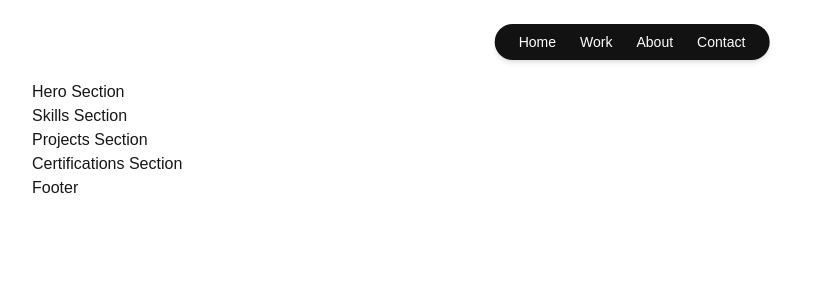
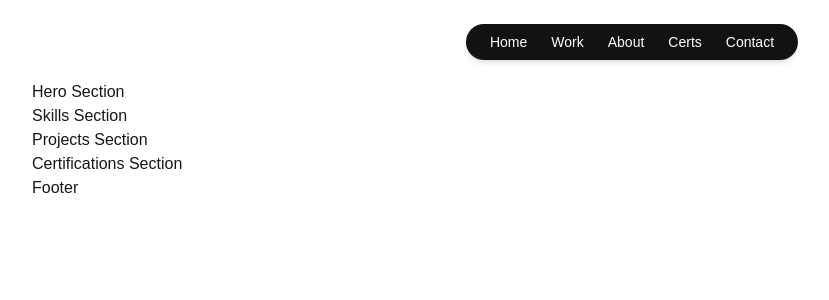
Before and after one commit to Jugernaut73/Portfolio-Website, a Next.js app: page / in a window 1280 px wide. Shown: the top 300 px of the page, without its empty margins (8-837 px from the left). Built offline with nearby package versions, Linux system fonts and the light colour scheme.

Commit message:
Updated navbar to include certs

```diff
--- a/src/components/Navbar.tsx
+++ b/src/components/Navbar.tsx
@@ -14,6 +14,9 @@ const Navbar = () => {
           <a href="#about" className="hover:text-blue-400 transition">About</a>
         </li>
         <li>
+          <a href="#certs" className="hover:text-blue-400 transition">Certs</a>
+        </li>
+        <li>
           <a href="#contact" className="hover:text-blue-400 transition">Contact</a>
         </li>
       </ul>
```
